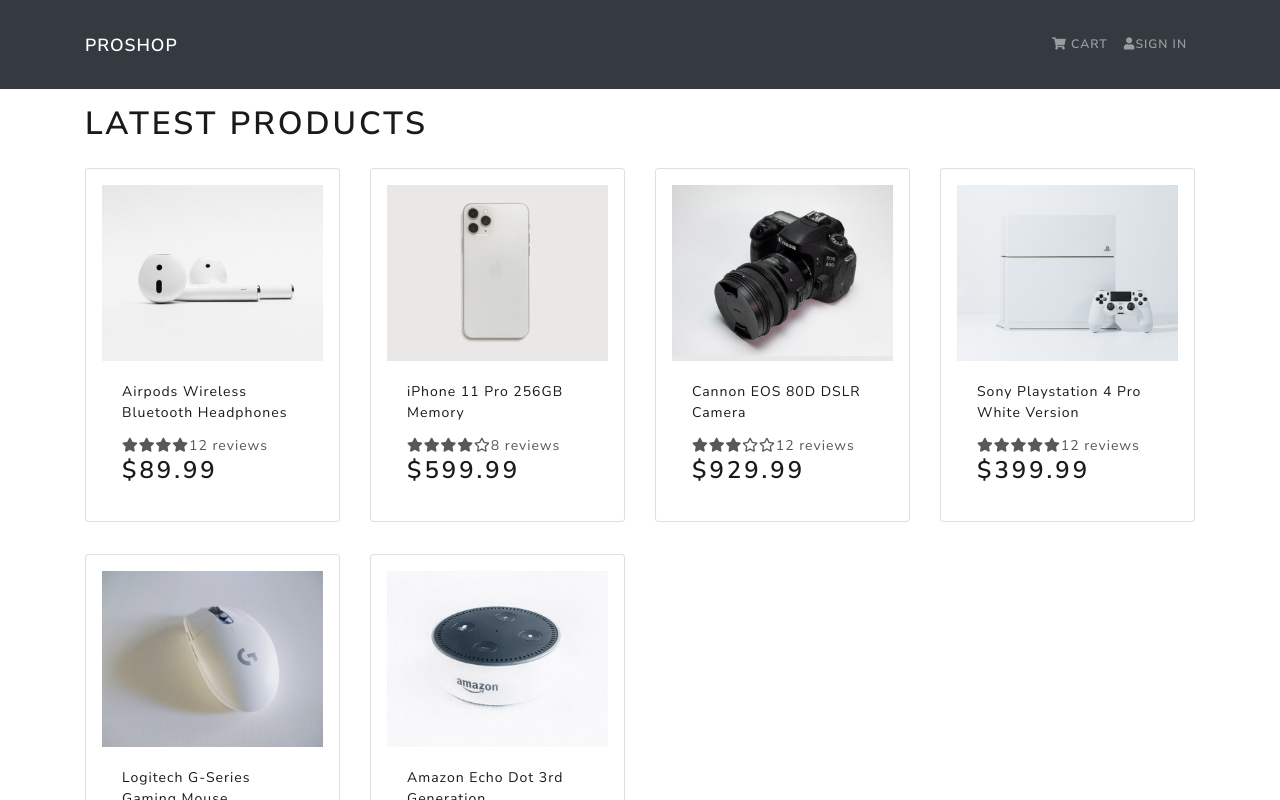
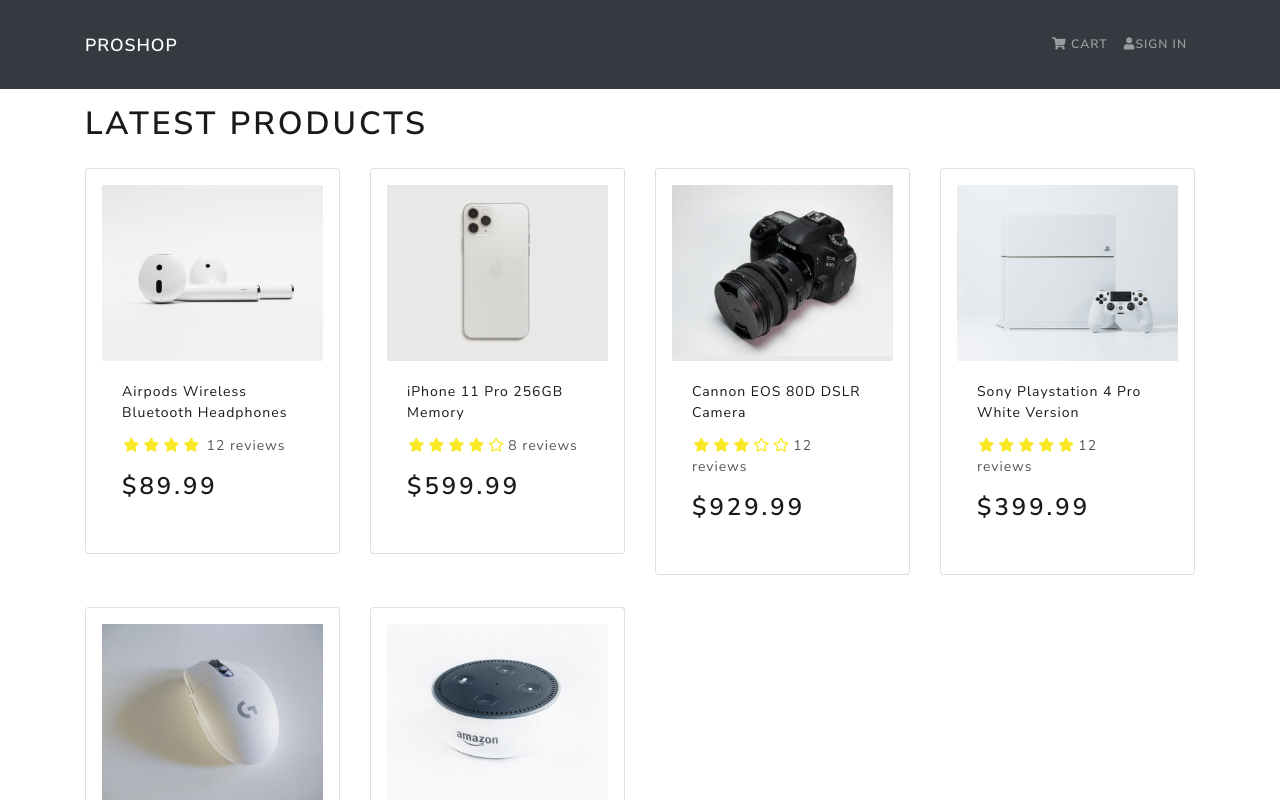
Before and after one commit to DavidColds/mern-ecommerce, a React (Create React App) app in the folder frontend/: page / in a window 1280 px wide. Shown: the top 800 px of the page. Built offline with nearby package versions, Linux system fonts and the light colour scheme; some icons are missing.

Commit message:
color rating

```diff
--- a/frontend/src/components/Rating.js
+++ b/frontend/src/components/Rating.js
@@ -1,4 +1,6 @@
 import React from 'react'
+import PropTypes from 'prop-types'
+
 
 const Rating = ({ value, text, color }) => {
     return (
@@ -58,4 +60,14 @@
     )
 }
 
+Rating.defaultProps = {
+    color: '#f8e825',
+}
+
+Rating.propTypes = {
+    value: PropTypes.number.isRequired,
+    text: PropTypes.string.isRequired,
+    color: PropTypes.string,
+}
+
 export default Rating
--- a/frontend/src/index.css
+++ b/frontend/src/index.css
@@ -1,3 +1,12 @@
 main {
-    min-height: 80vh;
+    min-height: 80vh auto;
 }
+
+.rating span {
+    margin: 0.1rem;
+
+}
+
+h3 {
+    padding: 1rem 0;
+}
--- a/frontend/src/screens/HomeScreen.js
+++ b/frontend/src/screens/HomeScreen.js
@@ -9,7 +9,7 @@
             <h1> Latest Products</h1>
             <Row>
                 {products.map(product => (
-                    <Col sm={12} md={6} lg={4} xl={3}>
+                    <Col key={product._id} sm={12} md={6} lg={4} xl={3}>
                         <Product product={product}/>
                     </Col>
                 ))}
```
